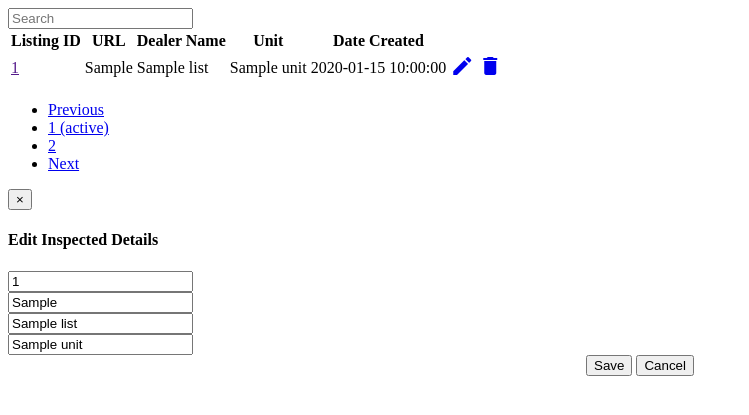
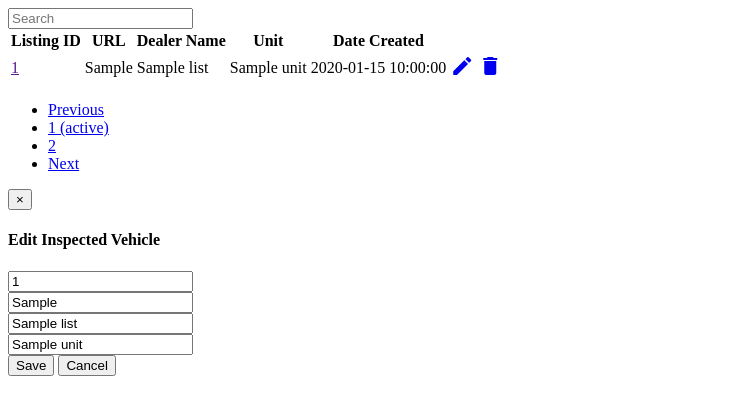
Before and after one commit to monddiestro/inspection, a PHP site: the page made by application/views/inspection.php in a window 1280 px wide. Shown: the top 415 px of the page, without its empty margins (0-749 px from the left). Run offline with PHP 8.4, Linux system fonts and the light colour scheme; the template is opened without the code that fills it: most values are stand-ins (such as "Sample title", 1, 10 or a date in 2020); data that the repository does not hold is empty.

Commit message:
fixed moda

```diff
--- a/application/views/inspection.php
+++ b/application/views/inspection.php
@@ -78,7 +78,6 @@
     </div>
   </div>
 </div>
-
 <?php foreach ($list as $d): ?>
   <?php echo form_open_multipart('inspection/modify'); ?>
   <div class="modal fade" id="mod_<?php echo $d->inspected_id ?>" role="dialog">
@@ -87,7 +86,7 @@
       <div class="modal-content">
         <div class="modal-header">
           <button type="button" class="close" data-dismiss="modal">&times;</button>
-          <h4 class="modal-title">Edit Inspected Details</h4>
+          <h4 class="modal-title">Edit Inspected Vehicle</h4>
         </div>
         <div class="modal-body">
           <div class="row">
@@ -106,12 +105,11 @@
                 <input type="text" class="form-control" placeholder="Unit" name="unit" value="<?php echo $d->unit ?>">
               </div>
             </div>
+          </div>
         </div>
         <div class="modal-footer">
-          <center>
             <input type="submit" name="submit" value="Save" class="btn btn-primary"/>
             <button type="button" class="btn btn-default" data-dismiss="modal">Cancel</button>
-          </center>
         </div>
       </div>
     </div>
```
